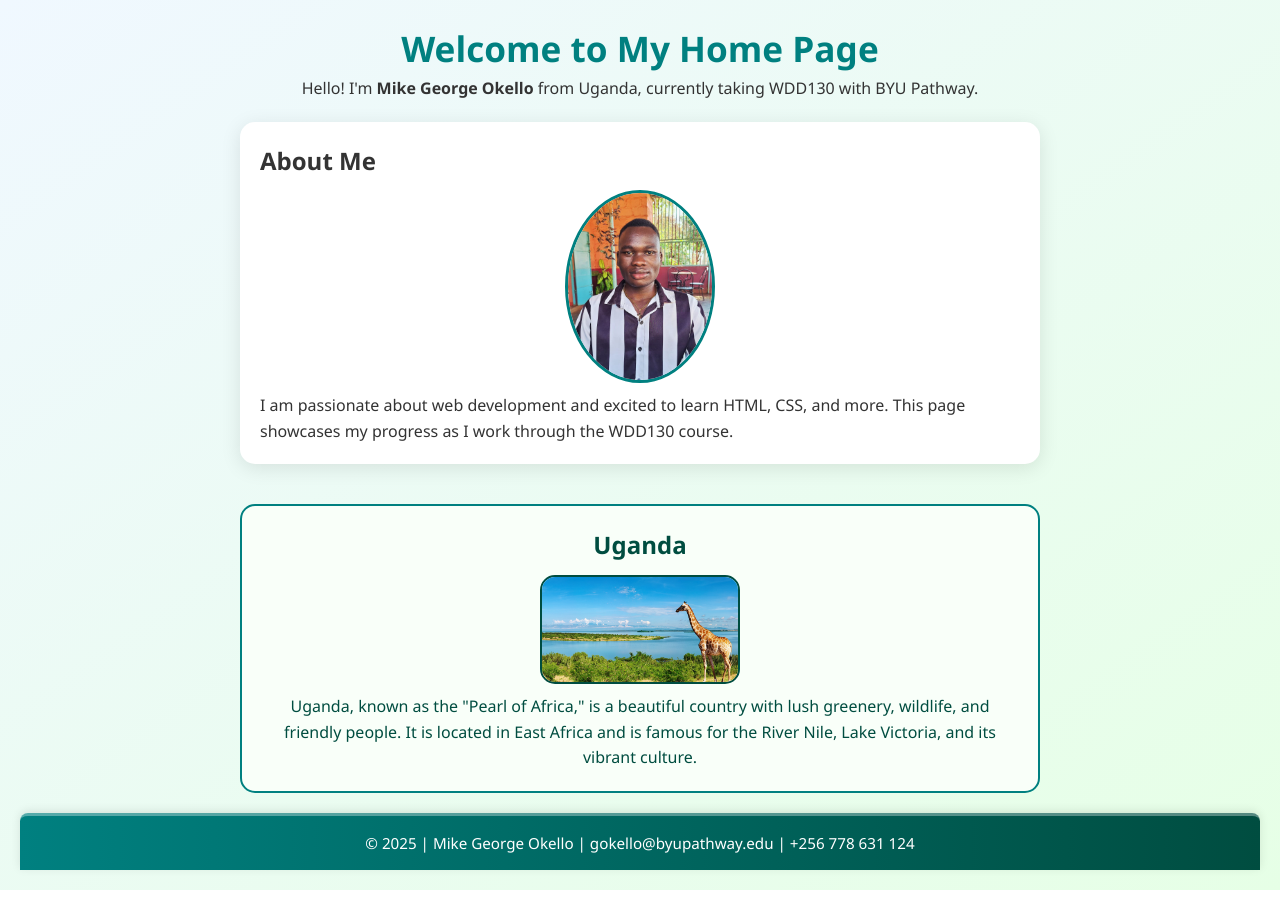
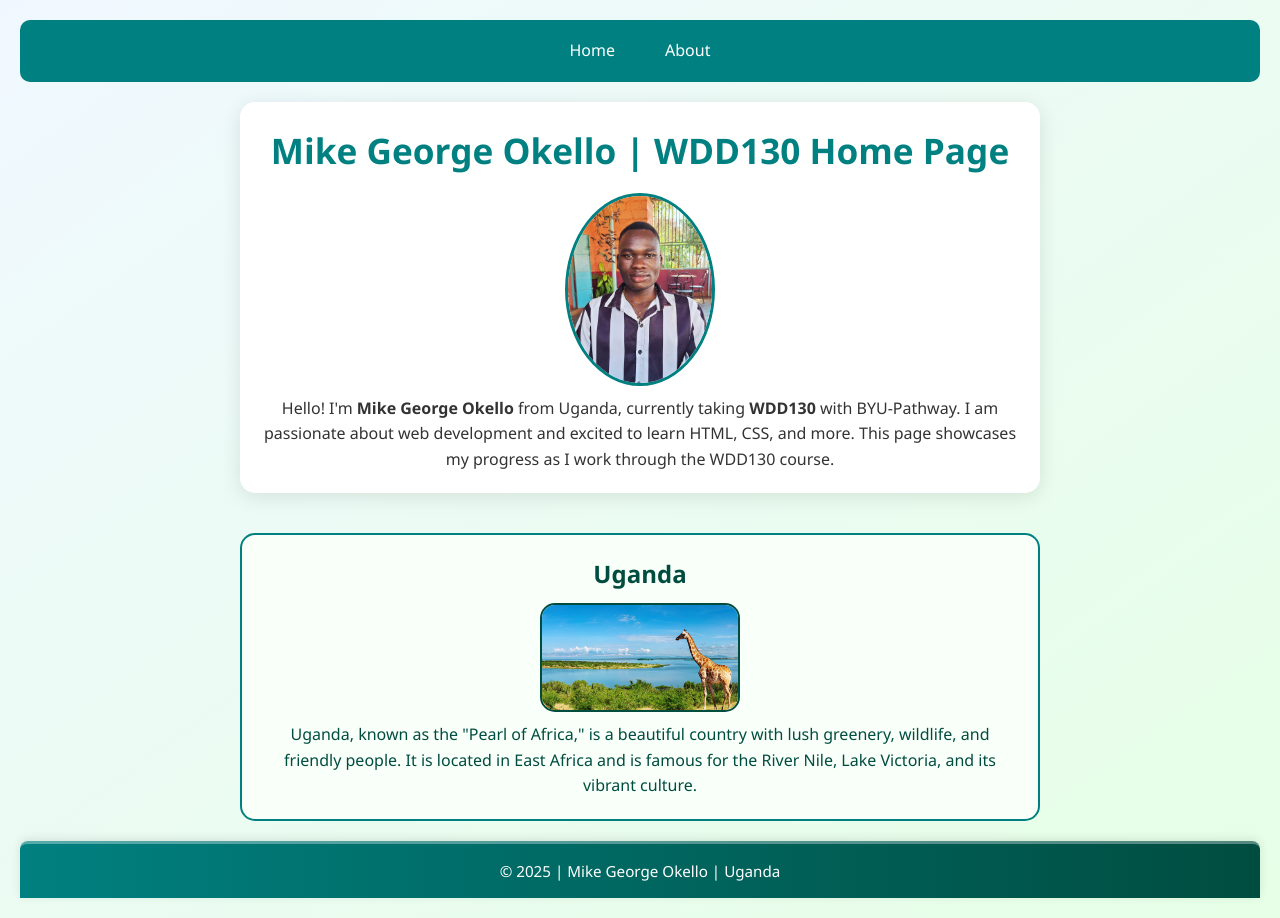
Before and after one commit to mikeokello/wdd130, a plain HTML site: page index.html in a window 1280 px wide. Before the commit the page ends 890 px from the top, so only its background shows below. Drawn offline with Linux system fonts and the light colour scheme.

Commit message:
initial changes

```diff
--- a/index.html
+++ b/index.html
@@ -1,11 +1,11 @@
 <!DOCTYPE html>
-<html lang="en">
+<html lang="en-US">
 <head>
   <meta charset="UTF-8">
   <meta name="viewport" content="width=device-width, initial-scale=1.0">
-  <title>Mike George Okello - Home Page</title>
+  <title>Mike George Okello | WDD130 - Home Page</title>
 
-  <!-- ✅ NEW META TAGS -->
+  <!-- Meta Tags -->
   <meta name="description" content="Home page for Mike George Okello - WDD130 student. Learn more about my journey, my course work, and my country Uganda.">
   <meta name="author" content="Mike George Okello">
 
@@ -13,20 +13,24 @@
 </head>
 <body>
   <header>
-    <h1>Welcome to My Home Page</h1>
-    <p>Hello! I'm <strong>Mike George Okello</strong> from Uganda, currently taking WDD130 with BYU Pathway.</p>
+    <!-- ✅ Added <nav> inside <header> -->
+    <nav>
+      <a href="index.html">Home</a>
+      <a href="about.html">About</a>
+    </nav>
   </header>
 
   <main>
-    <h2>About Me</h2>
+    <!-- ✅ Moved <h1> here and included student name + course -->
+    <h1>Mike George Okello | WDD130 Home Page</h1>
     <img src="images/profile.jpg" alt="Mike George Okello profile photo">
     <p>
+      Hello! I'm <strong>Mike George Okello</strong> from Uganda, currently taking <strong>WDD130</strong> with BYU-Pathway.
       I am passionate about web development and excited to learn HTML, CSS, and more.
       This page showcases my progress as I work through the WDD130 course.
     </p>
   </main>
 
-  <!-- ✅ NEW ASIDE ELEMENT -->
   <aside>
     <h2>Uganda</h2>
     <img src="images/uganda.jpeg" alt="Uganda Landscape">
@@ -37,7 +41,7 @@
   </aside>
 
   <footer>
-    <p>&copy; 2025 | Mike George Okello | gokello@byupathway.edu | +256 778 631 124</p>
+    <p>&copy; 2025 | Mike George Okello | Uganda</p>
   </footer>
 </body>
 </html>
--- a/styles/style.css
+++ b/styles/style.css
@@ -16,16 +16,33 @@ body {
   min-height: 100vh;
 }
 
-/* 🎯 Header */
+/* 🎯 Header & Navigation */
 header {
   text-align: center;
   margin-bottom: 20px;
   animation: fadeIn 1.2s ease-in-out;
 }
 
-header h1 {
-  font-size: 2.2rem;
-  color: #008080;
+nav {
+  background-color: #008080;
+  padding: 10px;
+  border-radius: 10px;
+  display: flex;
+  justify-content: center;
+  gap: 20px;
+}
+
+nav a {
+  color: white;
+  padding: 8px 15px;
+  text-decoration: none;
+  display: block;
+  border-radius: 5px;
+  transition: background 0.3s ease;
+}
+
+nav a:hover {
+  background: #004d40;
 }
 
 /* 🏠 Main Section */
@@ -37,6 +54,13 @@ main {
   border-radius: 15px;
   box-shadow: 0 4px 20px rgba(0,0,0,0.1);
   animation: fadeIn 1.2s ease-in-out;
+}
+
+main h1 {
+  font-size: 2.2rem;
+  color: #008080;
+  text-align: center;
+  margin-bottom: 15px;
 }
 
 main img {
@@ -56,6 +80,7 @@ main img:hover {
 
 main p {
   padding: 0;
+  text-align: center;
 }
 
 /* 🌍 Aside Section */
@@ -118,10 +143,6 @@ footer {
     padding: 10px;
   }
 
-  header h1 {
-    font-size: 1.8rem;
-  }
-
   main, aside {
     max-width: 100%;
     margin: 10px 0;
@@ -144,7 +165,7 @@ footer {
 }
 
 @media (max-width: 480px) {
-  header h1 {
+  main h1 {
     font-size: 1.5rem;
   }
 
```
